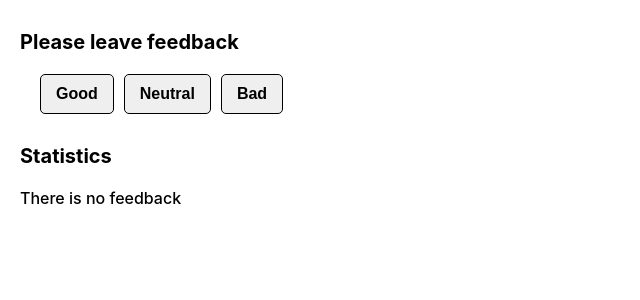
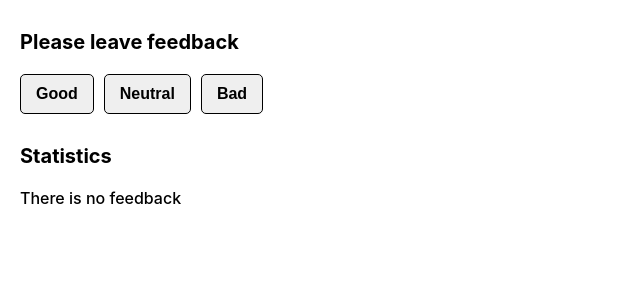
Before and after one commit to An-nettt/goit-react-hw-02-feedback, a React (Create React App) app: page / in a window 1280 px wide. Shown: the top 300 px of the page, without its empty margins (0-640 px from the left). Built offline with nearby package versions, Linux system fonts and the light colour scheme.

Commit message:
Added task 1 step 3

```diff
--- a/src/components/App.jsx
+++ b/src/components/App.jsx
@@ -13,26 +13,10 @@ export default class App extends Component {
     bad: 0,
   };
 
-  handlerClickGood = () => {
+  handleLeaveFeedback = button => {
     this.setState(prevState => {
       return {
-        good: prevState.good + 1,
-      };
-    });
-  };
-
-  handlerClickNeutral = () => {
-    this.setState(prevState => {
-      return {
-        neutral: prevState.neutral + 1,
-      };
-    });
-  };
-
-  handlerClickBad = () => {
-    this.setState(prevState => {
-      return {
-        bad: prevState.bad + 1,
+        [button.toLowerCase()]: prevState[button.toLowerCase()] + 1,
       };
     });
   };
@@ -52,9 +36,8 @@ export default class App extends Component {
       <Wrapper>
         <Section title="Please leave feedback" />
         <FeedbackOptions
-          onClickGood={this.handlerClickGood}
-          onClickNeutral={this.handlerClickNeutral}
-          onClickBad={this.handlerClickBad}
+          options={['Good', 'Neutral', 'Bad']}
+          onLeaveFeedback={this.handleLeaveFeedback}
         />
         <Section title="Statistics" />
         {!visible && <Notification message="There is no feedback" />}
--- a/src/components/FeedbackOptions.jsx
+++ b/src/components/FeedbackOptions.jsx
@@ -1,21 +1,9 @@
-import { FeedbackWrapper, Button } from './styled';
+import { Button } from './styled';
 
-export const FeedbackOptions = ({
-  onClickGood,
-  onClickNeutral,
-  onClickBad,
-}) => {
-  return (
-    <FeedbackWrapper>
-      <Button type="button" onClick={onClickGood}>
-        Good
-      </Button>
-      <Button type="button" onClick={onClickNeutral}>
-        Neutral
-      </Button>
-      <Button type="button" onClick={onClickBad}>
-        Bad
-      </Button>
-    </FeedbackWrapper>
-  );
+export const FeedbackOptions = ({ options, onLeaveFeedback }) => {
+  return options.map(button => (
+    <Button type="button" key={button} onClick={() => onLeaveFeedback(button)}>
+      {button}
+    </Button>
+  ));
 };
```
